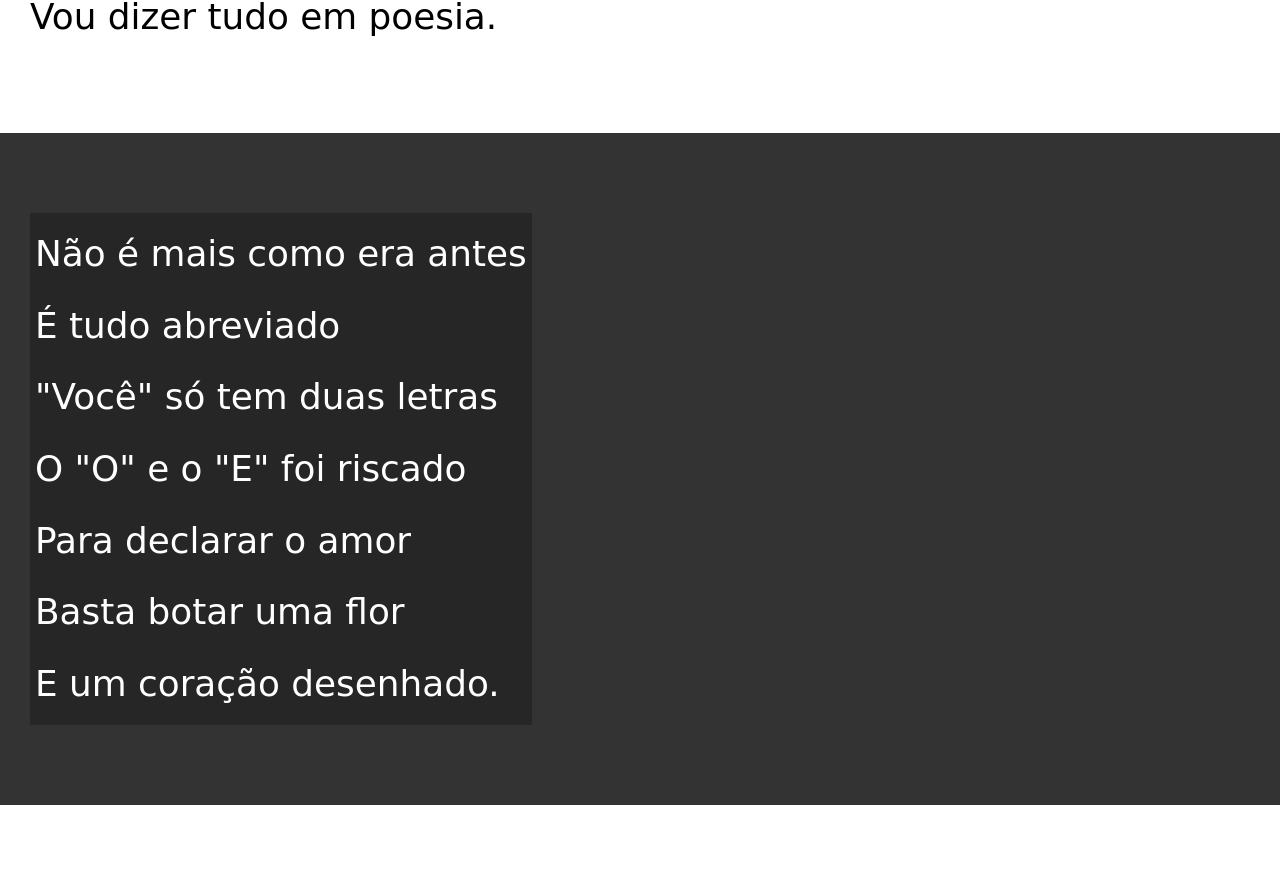
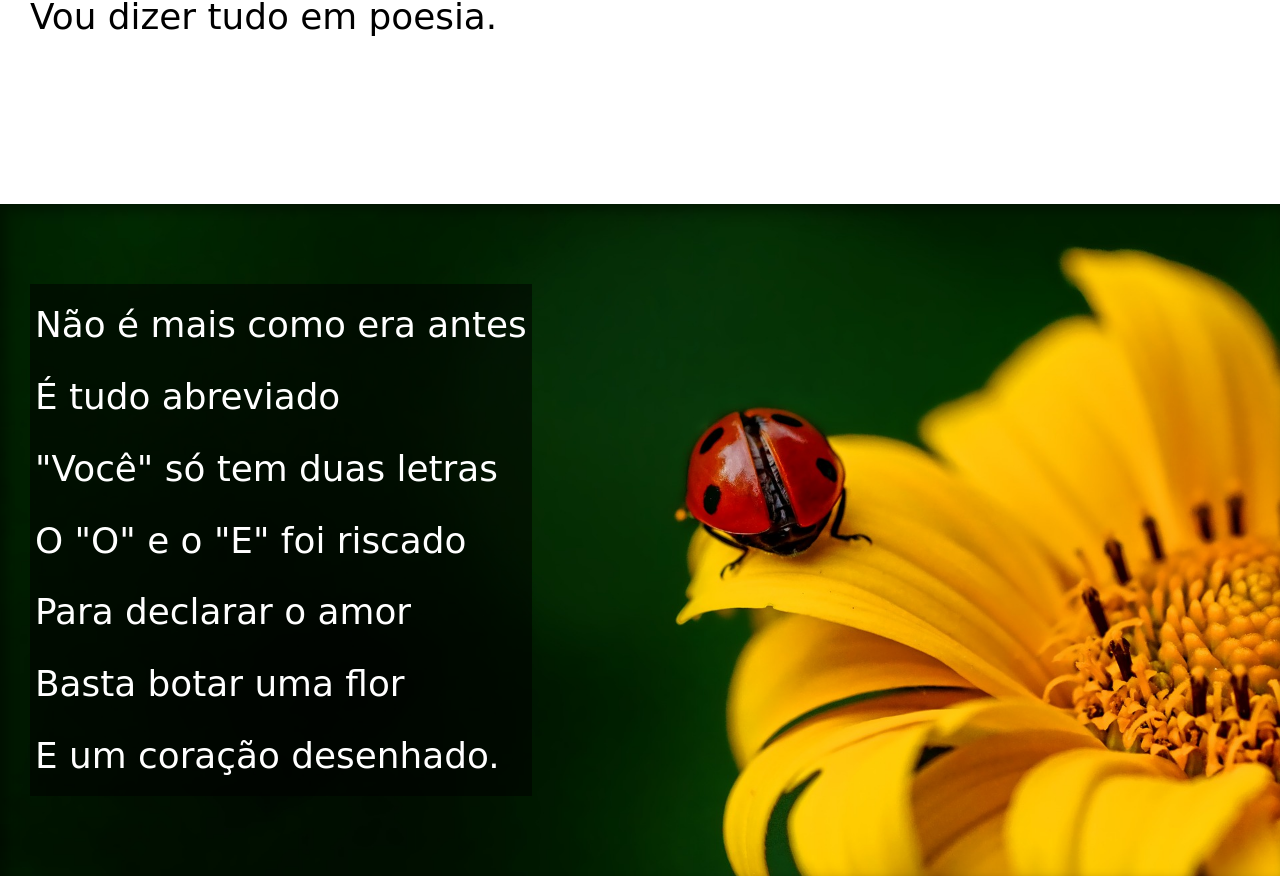
Before and after one commit to Marcos-Moreira5112/HTML-CSS, a plain HTML site: page exercicios/desafio-012/index.html in a window 1280 px wide. Shown: the part 751-1630 px from the top of the page. Drawn offline with Linux system fonts and the light colour scheme.

Commit message:
efeitos paralax e imagens
adicionei imagens para o efeito paralax e finalizei detalhes nas sections

```diff
--- a/exercicios/desafio-012/estilo/style.css
+++ b/exercicios/desafio-012/estilo/style.css
@@ -57,6 +57,10 @@ section {
     font-size: 2.8vw;
 }
 
+section > p {
+    padding-bottom:  2em;
+}
+
 section.normal {
     background-color: white;
     color: black;
@@ -65,12 +69,23 @@ section.normal {
 section.imagem {
     background-color: rgb(51, 51, 51);
     color: white;
+    box-shadow: inset 6px 6px 13px 0px rgba(0, 0, 0, 0.411);
+    background-size: cover;
+    background-attachment: fixed;
 }
 
 section.imagem > p {
     display: inline-block;
     padding: 5px;
-    background-color: rgba(0, 0, 0, 0.253);
+    background-color: rgba(0, 0, 0, 0.541);
+}
+section#img01 {
+    background-image: url('../imagens/background001.jpg');
+    background-position: right;
+}
+
+section#img02 {
+    background-image: url('../imagens/background002.jpg');
 }
 
 footer {
--- a/exercicios/desafio-012/index.html
+++ b/exercicios/desafio-012/index.html
@@ -24,7 +24,7 @@
         </p>
     </section>
 
-    <section class="imagem">
+    <section class="imagem" id="img01">
         <p>
             Não é mais como era antes <br>
             É tudo abreviado <br>
@@ -58,7 +58,7 @@
         </p>
     </section>
 
-    <section class="imagem">
+    <section class="imagem" id="img02">
         <p>
             Tenho saudade das cartas <br>
             Escritas com a própria mão <br>
```
